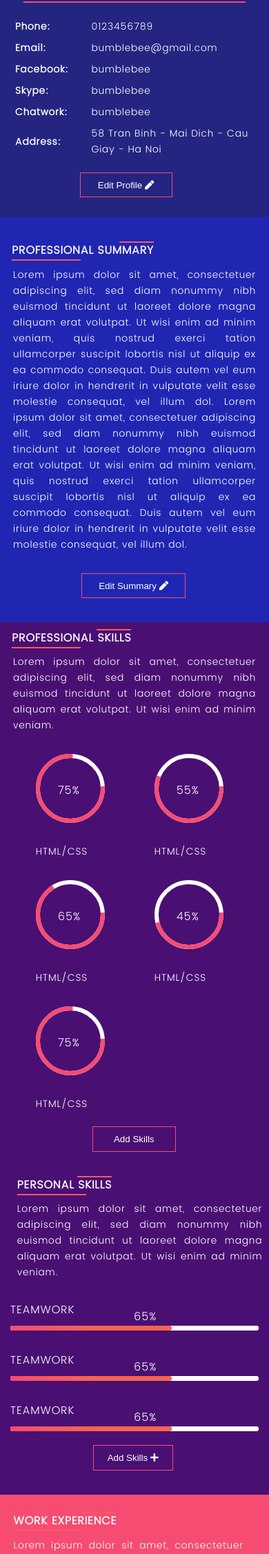
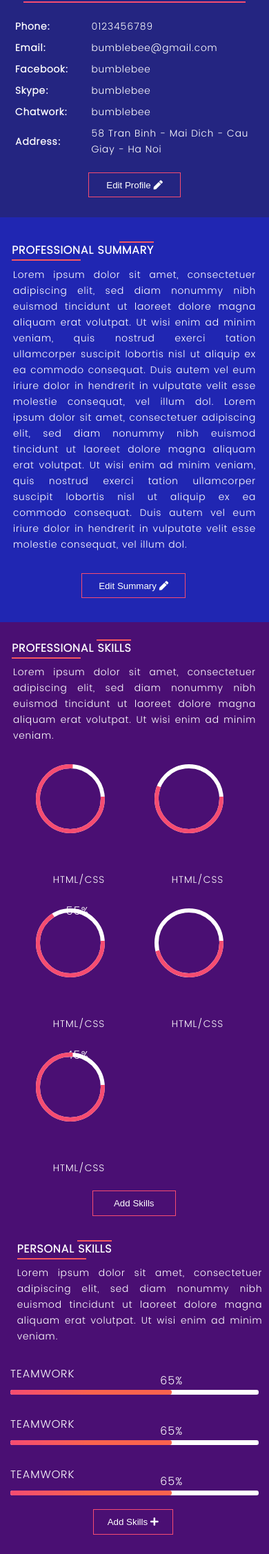
Before and after one commit to truongvt94/TruongHapoSoft, a PHP site: page / in a window 390 px wide. Shown: the part 375-2628 px from the top of the page at 69% size. Run offline with PHP 8.4, Linux system fonts and the light colour scheme; some libraries are stand-ins or nearby versions.

Commit message:
change style-mb

```diff
--- a/css/Styles-mb.css
+++ b/css/Styles-mb.css
@@ -21,13 +21,25 @@
         text-align: center;
     }
 
+    .header-left-img .avatar-camera-left {
+        display: none;
+    }
+
     .header-right .bumble-walker h2 {
         margin-top: 10px;
         margin-bottom: -5px;
     }
 
     .header-right .bumble-walker p {
-		margin-bottom: 0px;
+        margin-bottom: 0;
+    }
+
+    .span-team-chart {
+        right: 110px;
+    }
+
+    .btn-edit-profile {
+        margin-left: 0;
     }
 
     .btn-add-chart-left {
@@ -171,6 +183,7 @@
         margin-left: 2%;
         text-align: justify;
         font-size: 16px;
+        margin-top: 25px;
     }
 
     .skills-left p {
@@ -178,6 +191,19 @@
         margin: 0 auto;
         font-size: 14px;
         padding-right: 0;
+    }
+
+    .btn-folder {
+        line-height: 180px;
+        margin-left: 25px;
+    }
+    .chart-row:last-child {
+        margin-bottom: 0px;
+        text-align: center;
+    }
+
+    .span-white-per-text {
+        padding-left: 55px;
     }
 
     h1 {
@@ -192,11 +218,6 @@
 
     .skills-right p {
         font-size: 14px;
-	}
-
-	.skills-left h1 {
-		text-align: justify;
-		margin-top: 10px;
     }
 
     .skills-right {
@@ -246,6 +267,10 @@
     .education-margin-right .uedesuhai {
         padding-left: 0;
         width: 106%;
+    }
+
+    .portfolio {
+        padding-bottom: 0;
     }
 
     .portfolio .portfolio-margin {
@@ -313,8 +338,7 @@
     }
 
     .btn-add-pj {
-		margin-left: 5%;
-		margin-top: 65px;
+
     }
 
     .box-edu .item-edu h3 {
@@ -397,6 +421,14 @@
         left: 40px;
         top: 265px;
     }
+
+    .circle {
+        -ms-flex: 0 0 50%;
+        flex: 0 0 50%;
+        max-width: 50%;
+    }
+
+
 }
 
 @media (max-width: 767px) {
@@ -410,8 +442,14 @@
 // Medium devices (tablets, 768px and up)
 @media (min-width: 768px) and (max-width: 991.98px) { ... }
 
-// Large devices (desktops, 992px and up)
-@media (min-width: 992px) and (max-width: 1199.98px) { ... }
+/*Large devices (desktops, 992px and up)*/
+@media (min-width: 992px) {
+    .circle {
+        -ms-flex: 0 0 33.333333%;
+        flex: 0 0 33.333333%;
+        max-width: 33.333333%;
+    }
+}
 
 // Extra large devices (large desktops, 1200px and up)
 @media (min-width: 1200px) { ... }
```
Lines whose indentation alone changed are shown as unchanged.
